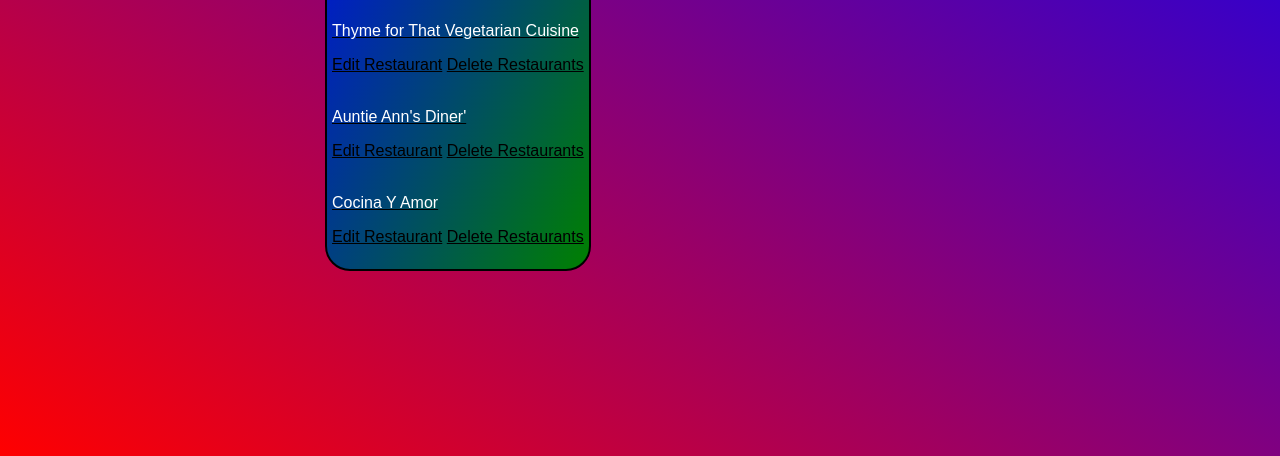
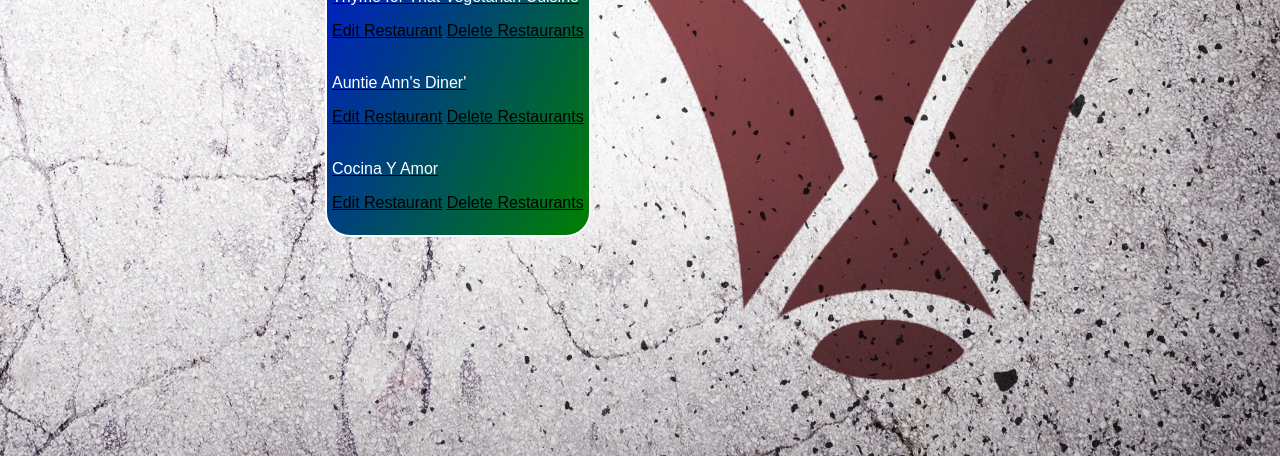
Before and after one commit to Marques-30/Server, a Flask app: page / in a window 1280 px wide. Shown: the part 344-800 px from the top of the page. Run offline with Flask 2, Linux system fonts and the light colour scheme.

Commit message:
Clean Up

```diff
--- a/static/design.css
+++ b/static/design.css
@@ -1,6 +1,10 @@
 body {
 	font-family: sans-serif;
+	color: white;
 	background: linear-gradient(to top right, red, purple, blue);
+	background-repeat: no-repeat;
+	background-image: url("hedge.jpg");
+	background-size: 100% 100%;
 }
 
  h1, h2, h3, h4 {
@@ -36,6 +40,7 @@ a {
 	margin: 5px;
 	border-color: #999999;
 	float: right;
+	background-image: url("cake.jpg");
 }
 
 .pane {
--- a/static/home.css
+++ b/static/home.css
@@ -4,6 +4,7 @@ background: linear-gradient(to top right, red, purple, blue);
 background-repeat: no-repeat;
 background-image: url("maxresdefault.jpg");
 background-size: 100% 100%;
+color: white;
 }
 
  h1, h2, h3, h4 {
--- a/templates/restaurants.html
+++ b/templates/restaurants.html
@@ -11,7 +11,7 @@
 		</div>
 	</div>
 	<div class='pane'>
-		<a href="{{url_for('New')}}"><h3>Create a New Resturant</h3></a><br>
+		<a href="{{url_for('New')}}"><h3>Create a New Resturant</h3></a>
 			{% for restaurant in restaurants %}
 		<a href="{{url_for('Menu', restaurant_id=restaurant.id)}}"><p>{{restaurant.name}}</p></a>
 		<a href="{{url_for('Edit', restaurant_id = restaurant.id)}}">Edit Restaurant</a>
@@ -19,7 +19,7 @@
 			{% endfor %}
 	</div>
 	<div class="frame">
-		<p>piture</p>
+		<img src="cake.jpg">
 	</div>
 </body>
 </html>
```
Also changed, not shown: restaurantmenu.db, static/hedge.jpg (added), templates/cake.jpg (added), 1 other file.
